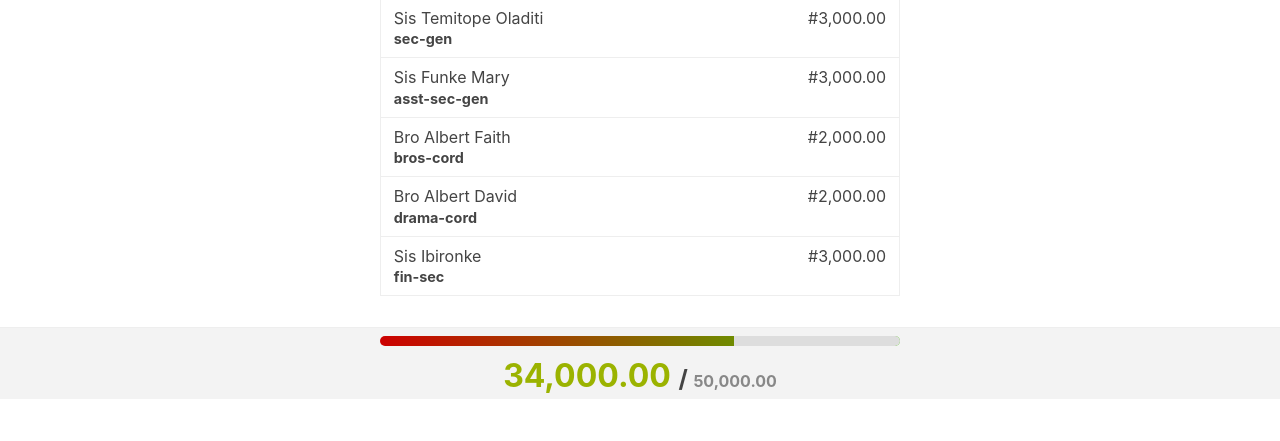
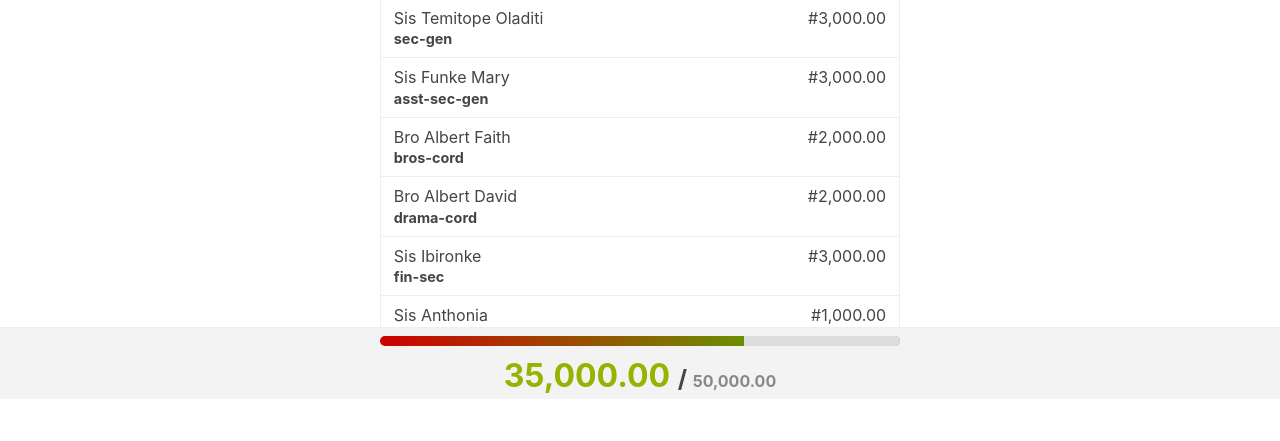
Before and after one commit to onumahkalusamuel/rccg-payments, a PHP site: page / in a window 1280 px wide. Shown: the part 401-842 px from the top of the page. Before the commit the page ends 794 px from the top, so only its background shows below. Run offline with PHP 8.4, Linux system fonts and the light colour scheme.

Commit message:
Update index.php

```diff
--- a/index.php
+++ b/index.php
@@ -53,6 +53,10 @@
             "name" => "Sis Ibironke",
             "designation" => "fin-sec",
             "amount" => 3000
+        ], [
+            "name" => "Sis Anthonia",
+            "designation" => "choir-member",
+            "amount" => 1000
         ],
 
     ];
```
